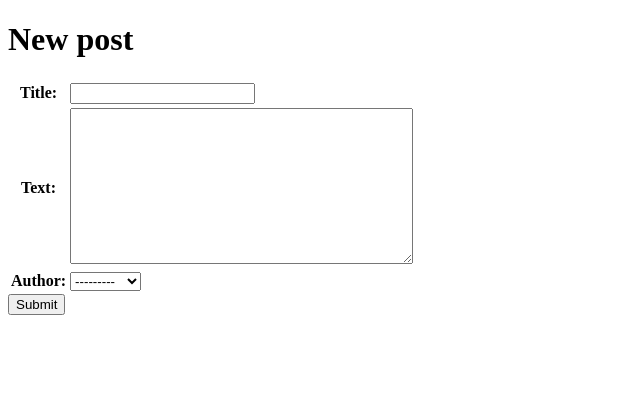
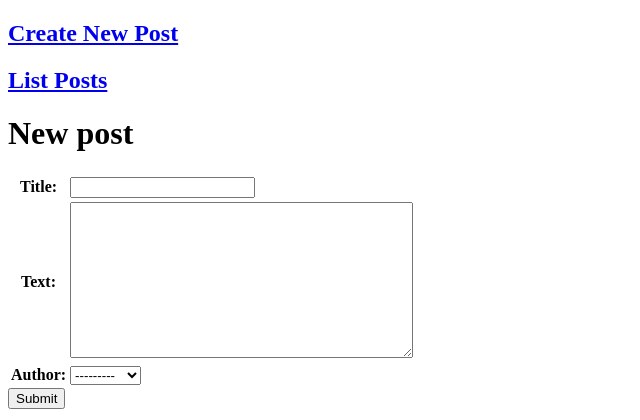
Before and after one commit to johnnzz/django, a Django app: page /myblog/post/create/ in a window 1280 px wide. Shown: the top 420 px of the page, without its empty margins (0-640 px from the left). Run offline with Django 3.2, Linux system fonts and the light colour scheme; data comes from the database, SQL or seed files in the repository.

Commit message:
add nav links

```diff
--- a/myblog/templates/base.html
+++ b/myblog/templates/base.html
@@ -3,6 +3,8 @@
     <head>
         <title>My Django Blog</title>
     </head>
+    <h2><a href="{% url 'post_new' %}">Create New Post</a></h2>
+    <h2><a href="{% url 'blog_index' %}">List Posts</a></h2>
     <body>
         <div id="container">
             <div id="content">
--- a/myblog/templates/detail.html
+++ b/myblog/templates/detail.html
@@ -1,7 +1,6 @@
 {% extends "base.html" %}
 
 {% block content %}
-    <a class="backlink" href="/myblog/">Home</a>
     <h1>{{ post }}</h1>
     <div class="post-body">
         {{ post.text }}
--- a/myblog/views.py
+++ b/myblog/views.py
@@ -5,7 +5,7 @@ from myblog.models import Post, Category
 from django.contrib.auth.models import User, Group
 from rest_framework import viewsets
 from myblog.serializers import UserSerializer, GroupSerializer, PostSerializer
-from .forms import MyForm
+from myblog.forms import MyForm
 from django.utils import timezone
 """
 views for myblog
--- a/mysite/urls.py
+++ b/mysite/urls.py
@@ -1,4 +1,5 @@
-"""mysite URL Configuration
+"""
+mysite URL Configuration
 
 The `urlpatterns` list routes URLs to views. For more information please see:
     https://docs.djangoproject.com/en/1.11/topics/http/urls/
```
